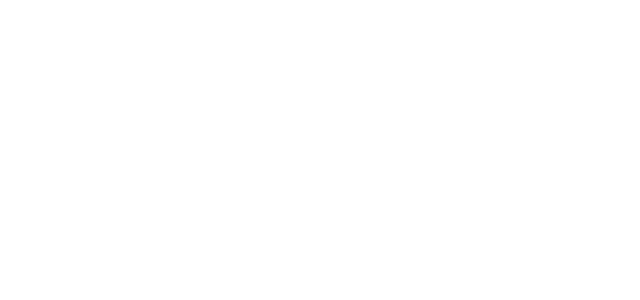
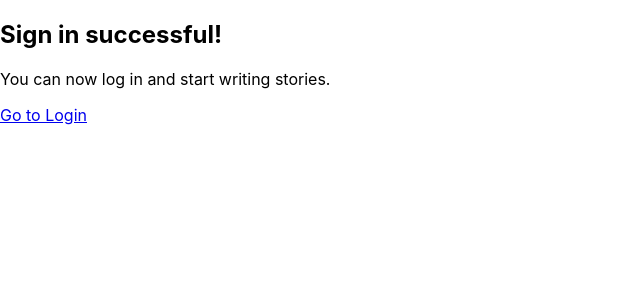
Before and after one commit to jeanmuribia/snapplot, a React (Create React App) app: page /SuccessPage in a window 1280 px wide. Before the commit this address had no page. Shown: the top 300 px of the page, without its empty margins (0-640 px from the left). Built offline with nearby package versions, Linux system fonts and the light colour scheme.

Commit message:
sign in  working with the firebase

```diff
--- a/src/App.js
+++ b/src/App.js
@@ -4,6 +4,7 @@
 import Login from './userComponents/Login';
 import Signup from './userComponents/Signup';
 import Dashboard from './userComponents/Dashboard';
+import SuccessPage from './userComponents/SuccessPage';
 
 const App = () => {
   return (
@@ -13,6 +14,7 @@
         <Route path="/dashboard" element={<Dashboard />} />
         <Route path="/login" element={<Login />} />
         <Route path="/signup" element={<Signup />} />
+        <Route path="/SuccessPage" element={<SuccessPage />} />
       </Routes>
     </Router>
   );
--- a/src/userComponents/Signup.js
+++ b/src/userComponents/Signup.js
@@ -1,8 +1,10 @@
 import React, { useState } from 'react';
-import { getAuth, createUserWithEmailAndPassword } from "firebase/auth";
+import { getAuth, createUserWithEmailAndPassword, signInAnonymously } from "firebase/auth";
+import { useNavigate } from 'react-router-dom';
 import { collection, addDoc } from "firebase/firestore";
 import firebaseExports from '../firebase';
 import { useLocation } from 'react-router-dom';
+
 
 const Signup = () => {
   const location = useLocation();
@@ -16,40 +18,42 @@
   const [username, setUsername] = useState('');
   const [age, setAge] = useState('');
   const [gender, setGender] = useState('');
+  const navigate = useNavigate();
+
 
   const handleSignup = async () => {
     try {
-
       if (!email || !password || !confirmPassword || !username || !age || !gender) {
         console.error("All fields are required");
         return;
-      }// Création d'une instance d'authentification Firebase
+      }
+
       const { firebase, firestore } = firebaseExports;
       const auth = getAuth(firebase);
 
-      // Vérification si les mots de passe correspondent
-      if (password !== confirmPassword) {
-        console.error("Passwords do not match");
-        return;
-      }
-
-      // Création de l'utilisateur avec l'email et le mot de passe
+      // Create a new user account with email and password
       const userCredential = await createUserWithEmailAndPassword(auth, email, password);
 
-      // Ajout d'un document utilisateur dans Firestore avec l'ID utilisateur authentifié
+      // Get the UID from the user credential
+      const userId = userCredential.user.uid;
+
+      const usernameLowerCase = username.toLowerCase();
+
+      // Add user data to Firestore
       const userData = {
-        userId: userCredential.user.uid,
+        userId: userId,
         email: email,
         username: username,
+        usernameLowerCase: usernameLowerCase,
         age: age,
         gender: gender,
-        // Ajoutez d'autres champs utilisateur ici
+        // Add other user data fields here
       };
-
-      // Ajout du document à la collection "users"
       await addDoc(collection(firestore, "users"), userData);
 
-      // Navigation vers le tableau de bord ou toute autre action après l'inscription réussie
+
+      // Navigate to the dashboard or other appropriate page after successful signup
+      navigate('/SuccessPage');
     } catch (error) {
       console.error('Error signing up:', error.message);
     }
--- /dev/null
+++ b/src/userComponents/SuccessPage.js
@@ -0,0 +1,14 @@
+import React from 'react';
+import { Link } from 'react-router-dom';
+
+const SuccessPage = () => {
+  return (
+    <div>
+      <h2>Sign in successful!</h2>
+      <p>You can now log in and start writing stories.</p>
+      <Link to="/login">Go to Login</Link>
+    </div>
+  );
+};
+
+export default SuccessPage;
```
